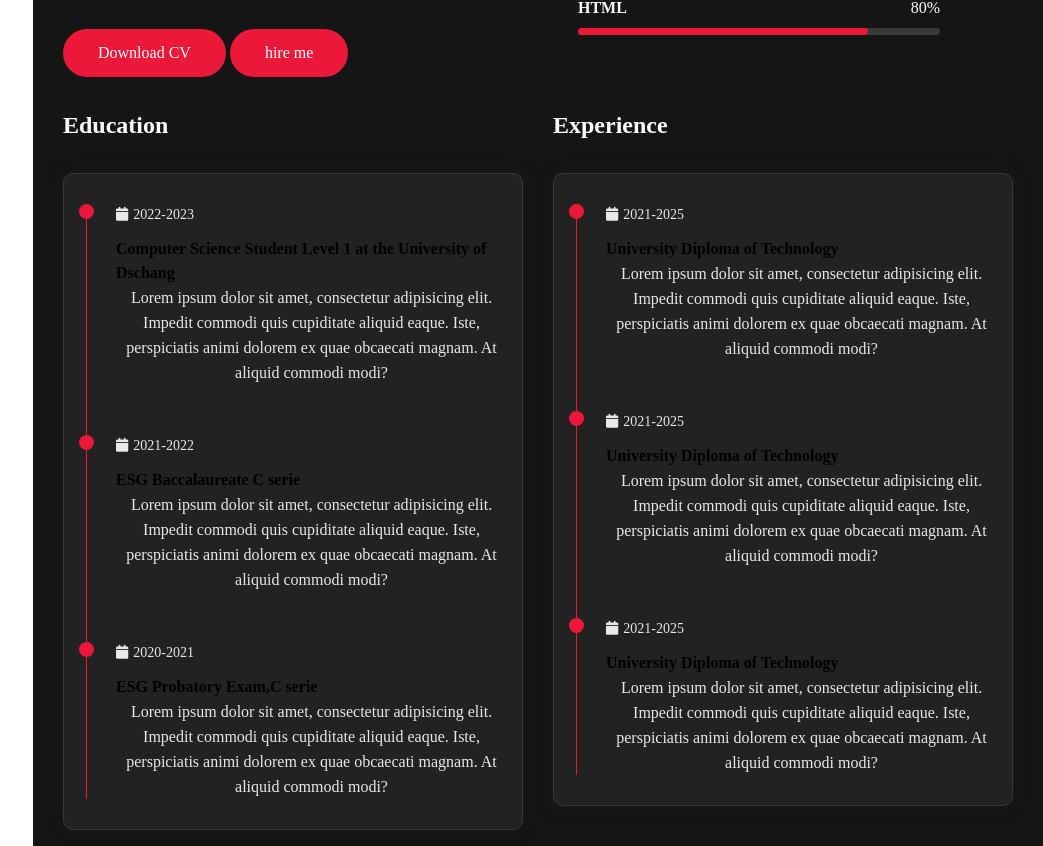
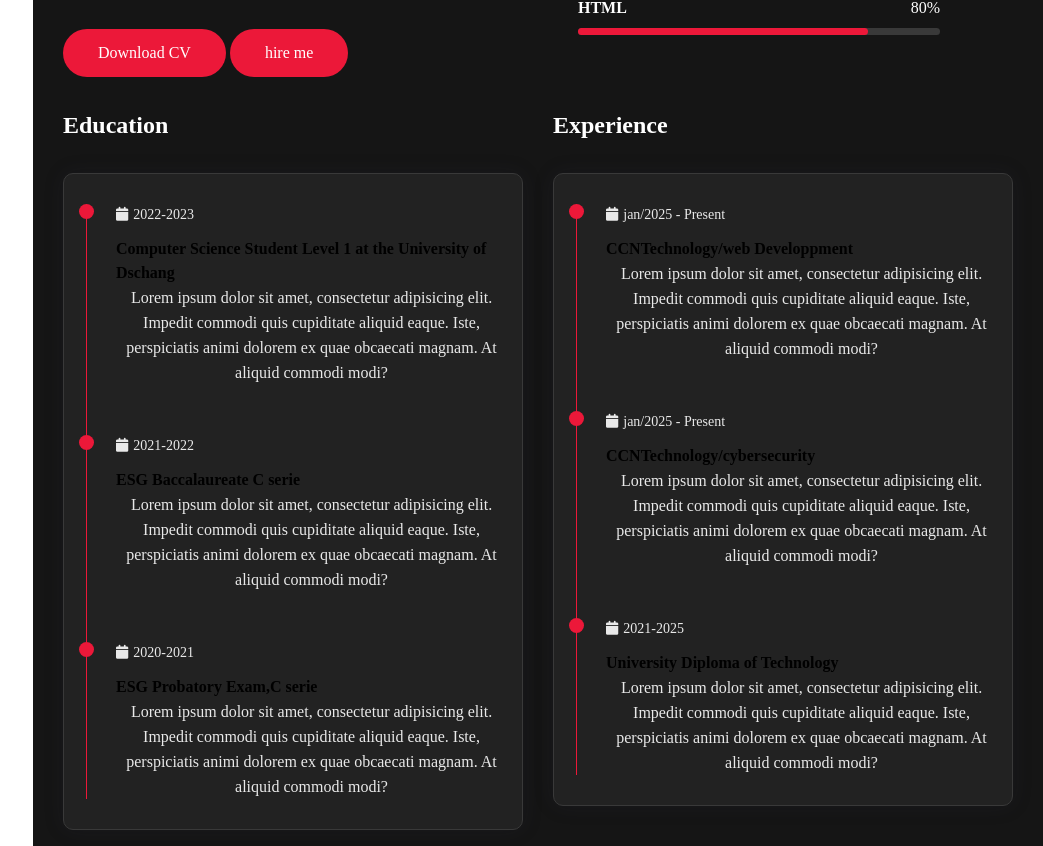
Before and after one commit to Tekeu583/portfolio, a PHP site: page / in a window 1280 px wide. Shown: the part 1526-2372 px from the top of the page, without its empty margins (237-1280 px from the left). Run offline with PHP 8.4, Linux system fonts and the light colour scheme; some libraries are stand-ins or nearby versions; some web fonts are replaced.

```diff
--- a/index.php
+++ b/index.php
@@ -201,9 +201,9 @@
                                                 <div class="timeline-item">
                                                     <div class="circle-dot"></div>
                                                     <h3 class="timeline-date">
-                                                        <i class="fa fa-calendar"></i>2021-2025
+                                                        <i class="fa fa-calendar"></i>jan/2025 - Present
                                                     </h3>
-                                                    <h4 class="timeline-tile">University Diploma of Technology</h4>
+                                                    <h4 class="timeline-tile">CCNTechnology/web Developpment</h4>
                                                     <p >Lorem ipsum dolor sit amet, consectetur adipisicing elit.
                                                         Impedit commodi quis cupiditate aliquid eaque. Iste,
                                                         perspiciatis animi dolorem ex quae obcaecati magnam.
@@ -213,9 +213,9 @@
                                                 <div class="timeline-item">
                                                     <div class="circle-dot"></div>
                                                     <h3 class="timeline-date">
-                                                        <i class="fa fa-calendar"></i>2021-2025
+                                                        <i class="fa fa-calendar"></i>jan/2025 - Present
                                                     </h3>
-                                                    <h4 class="timeline-tile">University Diploma of Technology</h4>
+                                                    <h4 class="timeline-tile">CCNTechnology/cybersecurity</h4>
                                                     <p>Lorem ipsum dolor sit amet, consectetur adipisicing elit.
                                                         Impedit commodi quis cupiditate aliquid eaque. Iste,
                                                         perspiciatis animi dolorem ex quae obcaecati magnam.
--- a/js/script.js
+++ b/js/script.js
@@ -1,5 +1,5 @@
 var typed = new Typed(".typing",{
-    strings: ["Developper HTML/CSS","Developper PHP","Developper JAVASCRIPT"," Developper PYTHON"],
+    strings: ["web Developper","Developper HTML/CSS","Developper PHP","Developper JAVASCRIPT"," Developper PYTHON","Developper JAVA"],
     typeSpeed:100,
     BackSpeed:60,
     loop :true
```
